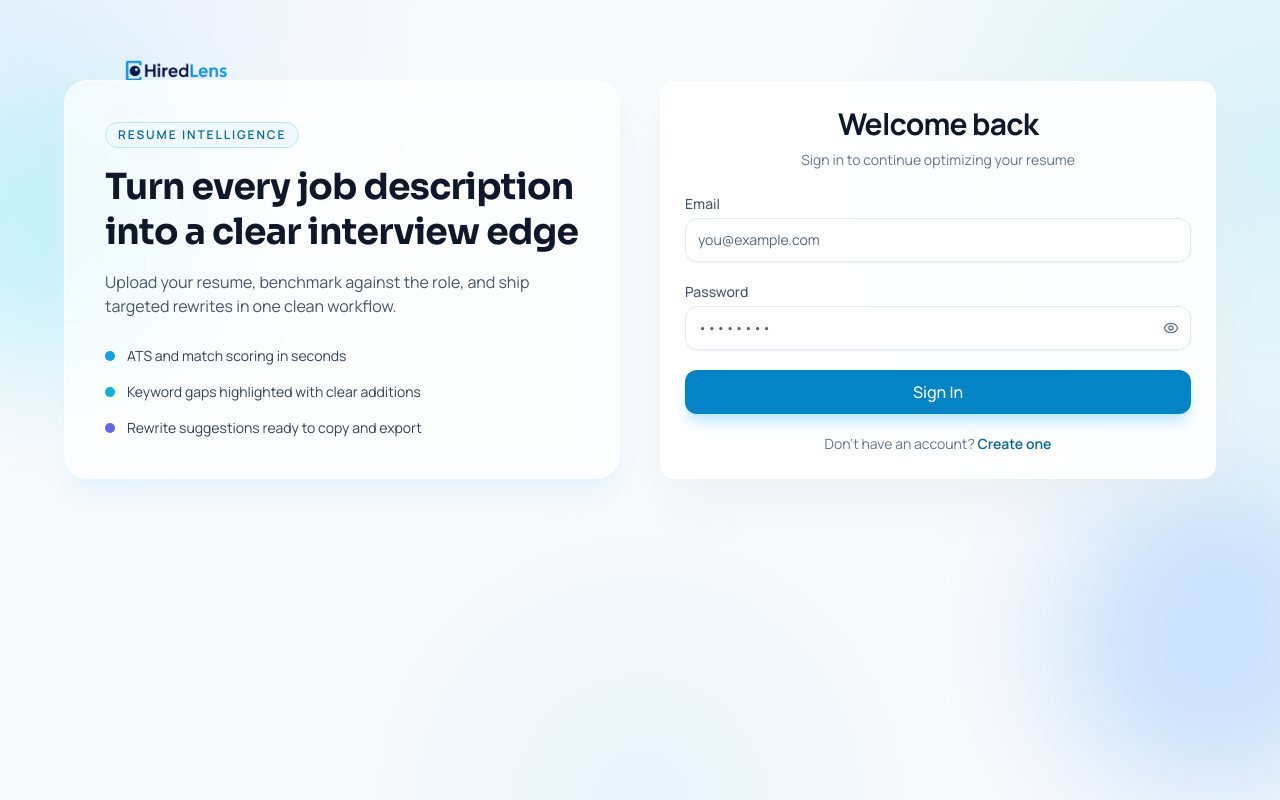
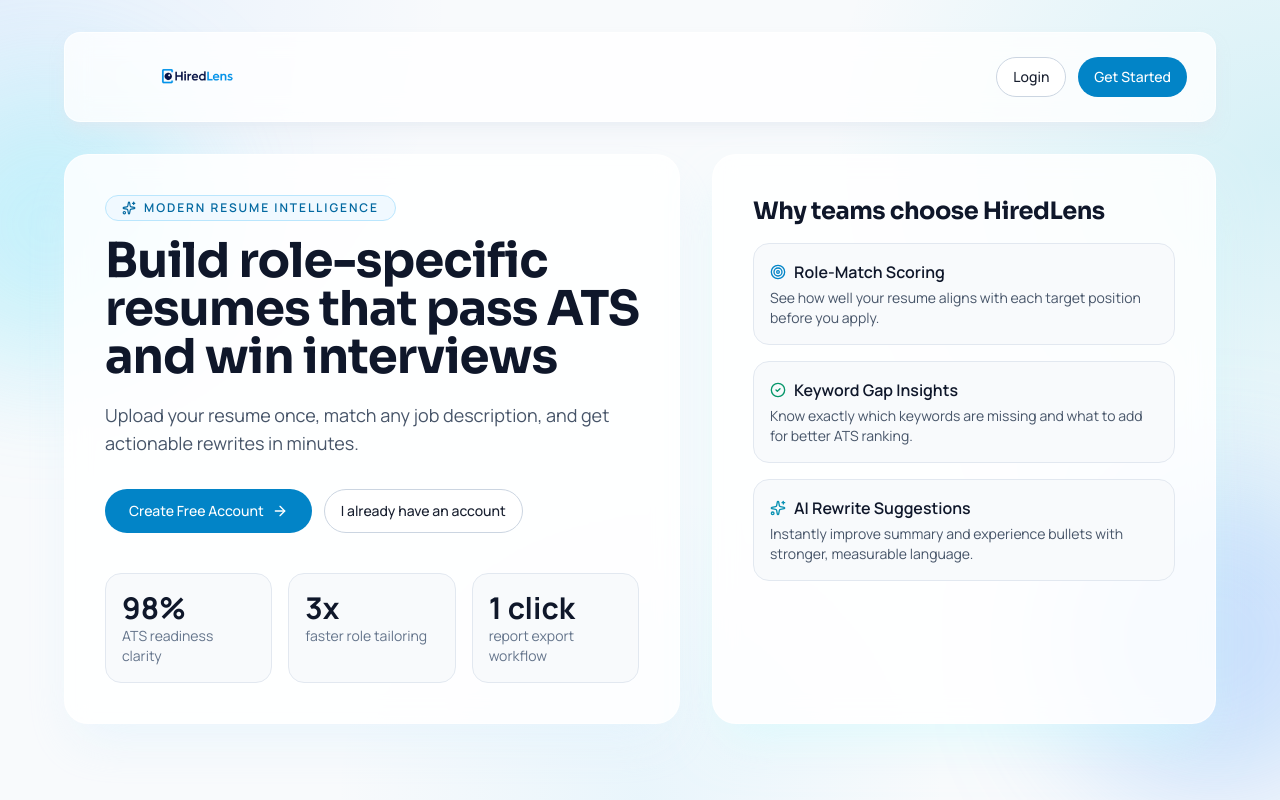
Before and after one commit to JayanthC6/ai-resume-optimizer, a React (Vite) app in the folder apps/web/: page / in a window 1280 px wide. Before the commit this address led to /login. Built offline with nearby package versions, Linux system fonts and the light colour scheme; no server answers.

Commit message:
Add SaaS home page and logo navigation to landing

```diff
--- a/apps/web/src/pages/Dashboard.tsx
+++ b/apps/web/src/pages/Dashboard.tsx
@@ -1,6 +1,7 @@
 import React, { useEffect, useMemo, useRef, useState } from 'react';
 import { useAuthStore } from '../store/authStore';
 import api from '../lib/api';
+import { Link } from 'react-router-dom';
 import { Button } from '@/components/ui/button';
 import { Card, CardContent, CardHeader, CardTitle } from '@/components/ui/card';
 import { Textarea } from '@/components/ui/textarea';
@@ -250,9 +251,9 @@ export default function DashboardPage() {
         <header className="rounded-2xl border border-white/70 bg-white/80 p-5 shadow-lg shadow-slate-200/50 backdrop-blur-md sm:p-6">
           <div className="flex flex-col gap-5 lg:flex-row lg:items-center lg:justify-between">
             <div className="flex items-center gap-4">
-              <div className="h-14 w-52 sm:h-20 sm:w-72">
+              <Link to="/" className="block h-14 w-52 sm:h-20 sm:w-72">
                 <img src="/logo.png" alt="HiredLens" className="h-full w-full object-contain drop-shadow-sm" />
-              </div>
+              </Link>
               <div className="hidden border-l border-slate-300 pl-4 sm:block">
                 <h1 className="text-2xl font-bold tracking-tight text-slate-900">Optimization Workspace</h1>
                 <p className="text-sm text-slate-500">Upload, analyze, and tailor your resume for every role</p>
--- /dev/null
+++ b/apps/web/src/pages/Home.tsx
@@ -0,0 +1,103 @@
+import { ArrowRight, CheckCircle2, Sparkles, Target } from 'lucide-react';
+import { Link } from 'react-router-dom';
+import { useAuthStore } from '../store/authStore';
+import { Button } from '@/components/ui/button';
+
+export default function HomePage() {
+  const token = useAuthStore((state) => state.token);
+
+  return (
+    <div className="relative min-h-screen overflow-hidden px-6 py-8 sm:px-10 lg:px-16">
+      <div className="pointer-events-none absolute -left-24 top-20 h-72 w-72 rounded-full bg-cyan-300/30 blur-3xl" />
+      <div className="pointer-events-none absolute -right-24 bottom-0 h-80 w-80 rounded-full bg-blue-400/30 blur-3xl" />
+
+      <header className="relative z-10 mx-auto flex w-full max-w-7xl items-center justify-between rounded-2xl border border-white/70 bg-white/80 px-5 py-4 shadow-lg shadow-slate-200/50 backdrop-blur-md sm:px-7">
+        <Link to="/" className="h-11 w-40 sm:h-14 sm:w-52">
+          <img src="/logo.png" alt="HiredLens" className="h-full w-full object-contain" />
+        </Link>
+        <div className="flex items-center gap-3">
+          <Link to="/login">
+            <Button variant="outline" className="rounded-full border-slate-300 bg-white/90">Login</Button>
+          </Link>
+          <Link to={token ? '/dashboard' : '/register'}>
+            <Button className="rounded-full bg-sky-600 text-white hover:bg-sky-700">
+              {token ? 'Open Workspace' : 'Get Started'}
+            </Button>
+          </Link>
+        </div>
+      </header>
+
+      <main className="relative z-10 mx-auto mt-8 grid w-full max-w-7xl gap-8 lg:grid-cols-[1.1fr_0.9fr]">
+        <section className="rounded-3xl border border-white/70 bg-white/85 p-8 shadow-2xl shadow-sky-100/60 backdrop-blur-md sm:p-10">
+          <p className="mb-4 inline-flex items-center gap-2 rounded-full border border-sky-200 bg-sky-50 px-4 py-1 text-xs font-semibold uppercase tracking-[0.16em] text-sky-700">
+            <Sparkles className="h-3.5 w-3.5" />
+            Modern Resume Intelligence
+          </p>
+          <h1 className="text-4xl font-bold leading-tight text-slate-900 sm:text-5xl">
+            Build role-specific resumes that pass ATS and win interviews
+          </h1>
+          <p className="mt-5 max-w-2xl text-lg text-slate-600">
+            Upload your resume once, match any job description, and get actionable rewrites in minutes.
+          </p>
+
+          <div className="mt-8 flex flex-wrap items-center gap-3">
+            <Link to={token ? '/dashboard' : '/register'}>
+              <Button className="h-11 rounded-full bg-sky-600 px-6 text-white hover:bg-sky-700">
+                {token ? 'Go To Dashboard' : 'Create Free Account'}
+                <ArrowRight className="h-4 w-4" />
+              </Button>
+            </Link>
+            {!token && (
+              <Link to="/login">
+                <Button variant="outline" className="h-11 rounded-full border-slate-300 bg-white">I already have an account</Button>
+              </Link>
+            )}
+          </div>
+
+          <div className="mt-10 grid gap-4 sm:grid-cols-3">
+            <div className="rounded-2xl border border-slate-200 bg-slate-50 p-4">
+              <p className="text-3xl font-bold text-slate-900">98%</p>
+              <p className="text-sm text-slate-500">ATS readiness clarity</p>
+            </div>
+            <div className="rounded-2xl border border-slate-200 bg-slate-50 p-4">
+              <p className="text-3xl font-bold text-slate-900">3x</p>
+              <p className="text-sm text-slate-500">faster role tailoring</p>
+            </div>
+            <div className="rounded-2xl border border-slate-200 bg-slate-50 p-4">
+              <p className="text-3xl font-bold text-slate-900">1 click</p>
+              <p className="text-sm text-slate-500">report export workflow</p>
+            </div>
+          </div>
+        </section>
+
+        <section className="space-y-4 rounded-3xl border border-white/70 bg-white/85 p-8 shadow-2xl shadow-cyan-100/60 backdrop-blur-md sm:p-10">
+          <h2 className="text-2xl font-bold text-slate-900">Why teams choose HiredLens</h2>
+
+          <div className="rounded-2xl border border-slate-200 bg-slate-50 p-4">
+            <p className="flex items-center gap-2 font-semibold text-slate-900">
+              <Target className="h-4 w-4 text-sky-600" />
+              Role-Match Scoring
+            </p>
+            <p className="mt-1 text-sm text-slate-600">See how well your resume aligns with each target position before you apply.</p>
+          </div>
+
+          <div className="rounded-2xl border border-slate-200 bg-slate-50 p-4">
+            <p className="flex items-center gap-2 font-semibold text-slate-900">
+              <CheckCircle2 className="h-4 w-4 text-emerald-600" />
+              Keyword Gap Insights
+            </p>
+            <p className="mt-1 text-sm text-slate-600">Know exactly which keywords are missing and what to add for better ATS ranking.</p>
+          </div>
+
+          <div className="rounded-2xl border border-slate-200 bg-slate-50 p-4">
+            <p className="flex items-center gap-2 font-semibold text-slate-900">
+              <Sparkles className="h-4 w-4 text-cyan-600" />
+              AI Rewrite Suggestions
+            </p>
+            <p className="mt-1 text-sm text-slate-600">Instantly improve summary and experience bullets with stronger, measurable language.</p>
+          </div>
+        </section>
+      </main>
+    </div>
+  );
+}
--- a/apps/web/src/pages/Login.tsx
+++ b/apps/web/src/pages/Login.tsx
@@ -19,7 +19,7 @@ export default function LoginPage() {
     try {
       const { data } = await api.post('/auth/login', { email, password });
       setAuth(data.user, data.accessToken);
-      navigate('/');
+      navigate('/dashboard');
     } catch (err) {
       alert('Login failed. Please check credentials.');
     }
@@ -31,9 +31,9 @@ export default function LoginPage() {
       <div className="pointer-events-none absolute -right-24 bottom-0 h-80 w-80 rounded-full bg-blue-400/30 blur-3xl" />
 
       <div className="absolute left-6 top-6 z-10 sm:left-8 sm:top-8">
-        <div className="h-14 w-52 sm:h-20 sm:w-72">
+        <Link to="/" className="block h-14 w-52 sm:h-20 sm:w-72">
           <img src="/logo.png" alt="HiredLens" className="h-full w-full object-contain drop-shadow-sm" />
-        </div>
+        </Link>
       </div>
 
       <div className="relative z-10 mx-auto grid w-full max-w-6xl items-center gap-10 pt-20 lg:grid-cols-2 lg:pt-10">
--- a/apps/web/src/pages/Register.tsx
+++ b/apps/web/src/pages/Register.tsx
@@ -20,7 +20,7 @@ export default function RegisterPage() {
     try {
       const { data } = await api.post('/auth/register', { email, password, fullName });
       setAuth(data.user, data.accessToken);
-      navigate('/');
+      navigate('/dashboard');
     } catch (err: any) {
       if (!err.response) {
         alert('Cannot connect to API. Ensure backend is running on http://localhost:8000 and restart web dev server.');
@@ -40,9 +40,9 @@ export default function RegisterPage() {
       <div className="pointer-events-none absolute -right-24 top-0 h-80 w-80 rounded-full bg-cyan-300/30 blur-3xl" />
 
       <div className="absolute left-6 top-6 z-10 sm:left-8 sm:top-8">
-        <div className="h-14 w-52 sm:h-20 sm:w-72">
+        <Link to="/" className="block h-14 w-52 sm:h-20 sm:w-72">
           <img src="/logo.png" alt="HiredLens" className="h-full w-full object-contain drop-shadow-sm" />
-        </div>
+        </Link>
       </div>
 
       <div className="relative z-10 mx-auto grid w-full max-w-6xl items-center gap-10 pt-20 lg:grid-cols-2 lg:pt-10">
--- a/apps/web/src/router/index.tsx
+++ b/apps/web/src/router/index.tsx
@@ -1,4 +1,5 @@
 import { createBrowserRouter, Navigate } from 'react-router-dom';
+import HomePage from '../pages/Home';
 import LoginPage from '../pages/Login';
 import RegisterPage from '../pages/Register';
 import DashboardPage from '../pages/Dashboard';
@@ -13,14 +14,16 @@ const ProtectedRoute = ({ children }: { children: ReactNode }) => {
 };
 
 export const router = createBrowserRouter([
+  { path: '/', element: <HomePage /> },
   { path: '/login', element: <LoginPage /> },
   { path: '/register', element: <RegisterPage /> },
   {
-    path: '/',
+    path: '/dashboard',
     element: (
       <ProtectedRoute>
         <DashboardPage />
       </ProtectedRoute>
     )
   },
+  { path: '*', element: <Navigate to="/" replace /> },
 ]);
```
